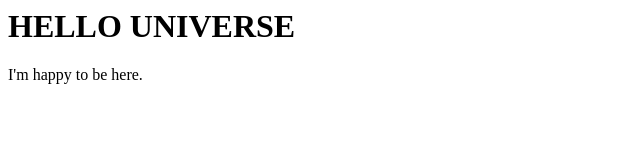
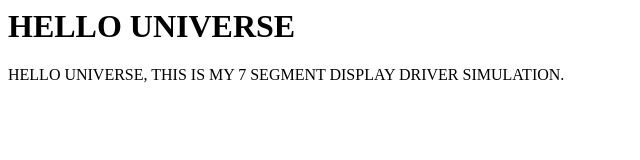
Before and after one commit to Kaihong-team/KH-inf1339-week01, a plain HTML site: page docs/index.html in a window 1280 px wide. Shown: the whole page, without its empty margins (0-640 px from the left). Drawn offline with Linux system fonts and the light colour scheme.

Commit message:
Add files via upload
I edited "HELLO UNIVERSE" to "HELLO UNIVERSE, THIS IS MY 7 SEGMENT DISPLAY DRIVER SIMULATION."

```diff
--- a/docs/index.html
+++ b/docs/index.html
@@ -4,6 +4,6 @@
 </head>
 <body>
 <h1>HELLO UNIVERSE</h1>
-I'm happy to be here.
+HELLO UNIVERSE, THIS IS MY 7 SEGMENT DISPLAY DRIVER SIMULATION.
 </body>
 </html>
```
